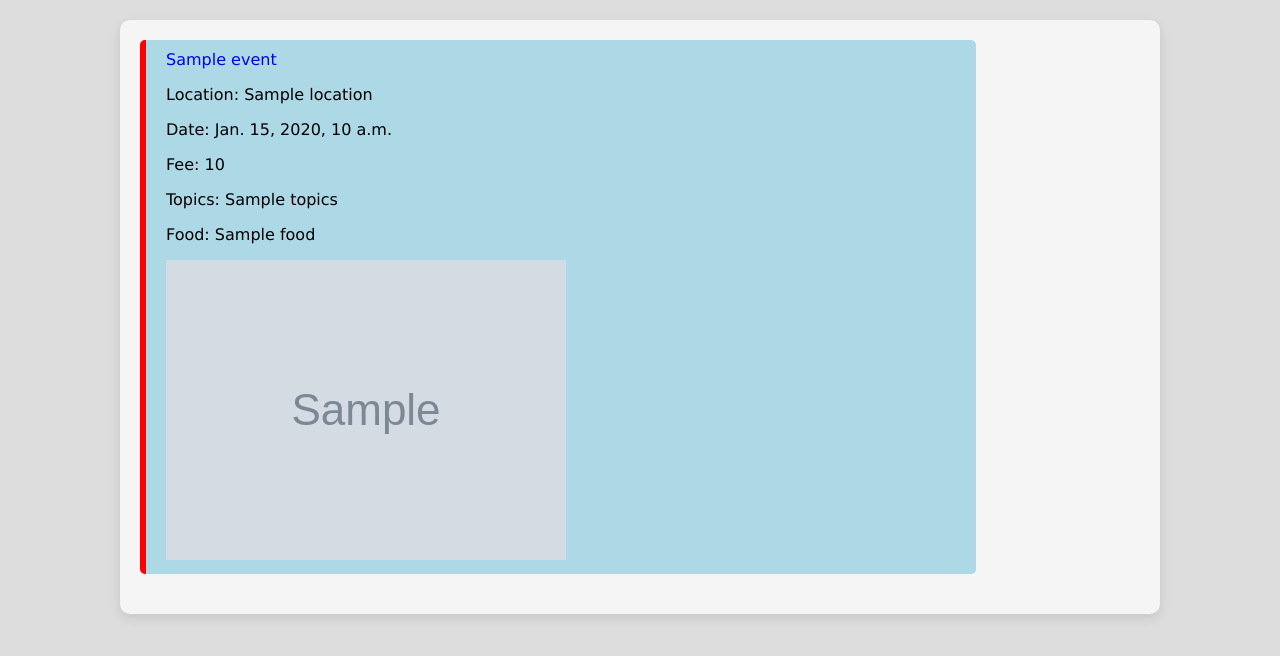
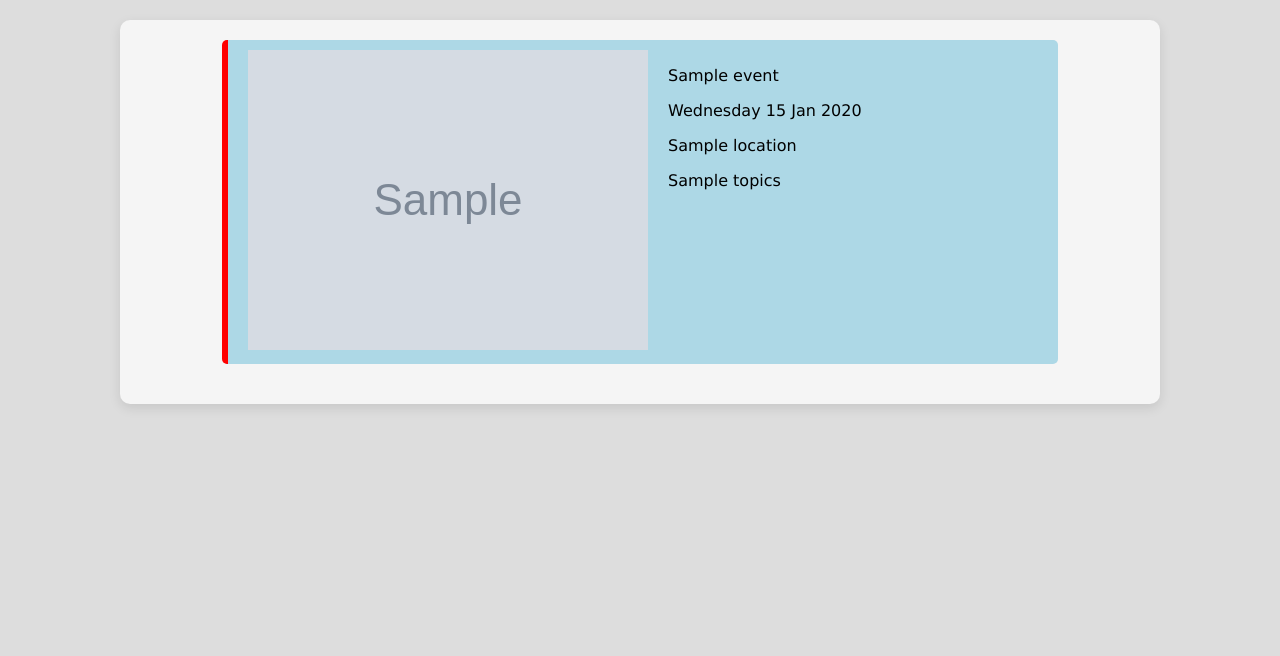
Before and after one commit to neobonobo/django, a Django app: template events/templates/events/event_list.html in a window 1280 px wide. Shown: the top 656 px of the page. Run offline with Django 3.2, Linux system fonts and the light colour scheme; the template is opened without the code that fills it: most values are stand-ins (such as "Sample title", 1, 10 or a date in 2020); grey boxes marked "Sample" are stand-in pictures.

Commit message:
dealing with images

```diff
--- a/events/templates/events/_base.html
+++ b/events/templates/events/_base.html
@@ -29,6 +29,9 @@ body {
     border-radius: 10px;
 }
 .event-item {
+	display:flex;
+	flex-direction: row;
+	margin:auto;
 	margin-bottom: 20px;
 	padding: 10px;
 	padding-left: 20px;
@@ -37,9 +40,11 @@ body {
 	width: 80%;
 	background-color: lightblue;
 }
-
+.event-info {
+	margin-left: 20px;
+}
 a {
 	text-decoration: none;
+	color: black;
 }
-
 </style>
--- a/events/templates/events/event_list.html
+++ b/events/templates/events/event_list.html
@@ -2,17 +2,21 @@
 {% extends 'events/_base.html' %}
 {% block content%}
     {% for event in events %}
+			<a href="{% url 'event-detail' event.pk %}">
 		<div class="event-item">
-				<a href="{% url 'event-detail' event.pk %}">{{ event.title }}</a>
-                <p>Location: {{ event.location }}</p>
-                <p>Date: {{ event.date }}</p>
-                <p>Fee: {{ event.fee }}</p>
-                <p>Topics: {{ event.topics }}</p>
-                <p>Food: {{ event.food }}</p>
+			<div>
                 {% if event.image %}
-                    <img src="{{ event.image.url }}" alt="{{ event.title }}">
+                    <img src="{{ event.image.url }}" alt="{{ event.title }}" >
                 {% endif %}
+			</div>
+			<div class="event-info">
+				<p>{{ event.title }}</p>
+                <p> {{ event.date|date:"l d M Y" }}</p>
+                <p> {{ event.location }}</p>
+                <p> {{ event.topics }}</p>
             </div>
+		</div>
+			</a>
         {% empty %}
             <p>No events available.</p>
         {% endfor %}
```
Also changed, not shown: 2 other files.
